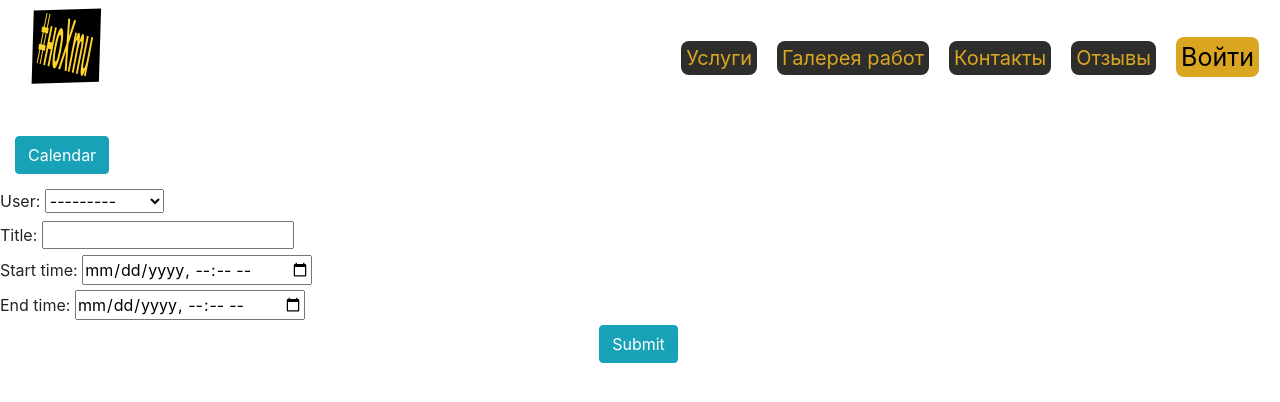
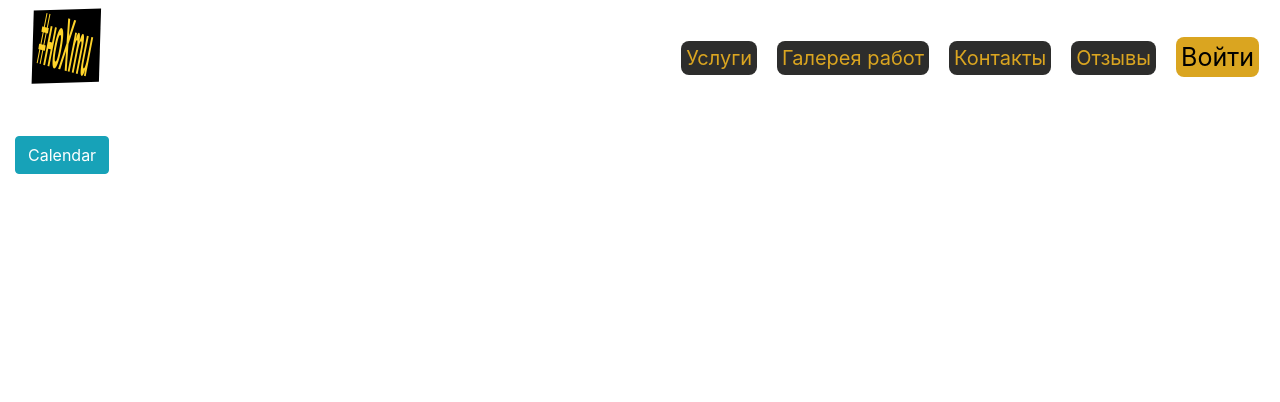
Before and after one commit to OsipenkoSA/Diplom, a Django app: template nailmaster/work_calendar/templates/work_calendar/event.html in a window 1280 px wide. Shown: the top 402 px of the page. Run offline with Django 5.2, Linux system fonts and the light colour scheme; the template is opened without the code that fills it: values that come from a table or form of the project are taken from there, others are empty; data comes from the database, SQL or seed files in the repository; both versions use the stored data as it was after the commit; some libraries are stand-ins or nearby versions.

Commit message:
event in calendar

```diff
--- a/nailmaster/work_calendar/forms.py
+++ /dev/null
@@ -1,19 +0,0 @@
-from django.forms import ModelForm, DateInput
-from .models import Event
-
-
-class EventForm(ModelForm):
-    class Meta:
-        model = Event
-        # datetime-local is a HTML5 input type, format to make date time show on fields
-        widgets = {
-            'start_time': DateInput(attrs={'type': 'datetime-local'}, format='%Y-%m-%dT%H:%M'),
-            'end_time': DateInput(attrs={'type': 'datetime-local'}, format='%Y-%m-%dT%H:%M'),
-        }
-        fields = '__all__'
-
-    def __init__(self, *args, **kwargs):
-        super(EventForm, self).__init__(*args, **kwargs)
-        # input_formats parses HTML5 datetime-local input to datetime field
-        self.fields['start_time'].input_formats = ('%Y-%m-%dT%H:%M',)
-        self.fields['end_time'].input_formats = ('%Y-%m-%dT%H:%M',)
--- a/nailmaster/work_calendar/models.py
+++ b/nailmaster/work_calendar/models.py
@@ -9,7 +9,7 @@ class Event(models.Model):
     start_time = models.DateTimeField()
     end_time = models.DateTimeField()
 
-    @property
-    def get_html_url(self):
-        url = reverse('cal:event_edit', args=(self.id,))
-        return f'<a href="{url}"> {self.title} </a>'
+    # @property
+    # def get_html_url(self):
+    #     url = reverse('calendar:event_edit', args=(self.id,))
+    #     return f'<a href="{url}"> {self.title} </a>'
--- a/nailmaster/work_calendar/templates/work_calendar/event.html
+++ b/nailmaster/work_calendar/templates/work_calendar/event.html
@@ -5,7 +5,7 @@
 
 {% block content %}
 <div class="clearfix">
-  <a class="btn btn-info left" href="{% url 'cal:calendar' %}"> Calendar </a>
+  <a class="btn btn-info left" href="{% url 'calendar' %}"> Calendar </a>
 </div>
 
 {% if form.errors %}
@@ -23,11 +23,11 @@
     {% endfor %}
 {% endif %}
 
-<form method="post">
-  {% csrf_token %}
-  <table class="form form-table">
-    {{ form }}
-    <tr><td colspan="2"><button type="submit" class="btn btn-info right"> Submit </button></td></tr>
-  </table>
-</form>
+<!--<form method="post">-->
+<!--  {% csrf_token %}-->
+<!--  <table class="form form-table">-->
+<!--    {{ form }}-->
+<!--    <tr><td colspan="2"><button type="submit" class="btn btn-info right"> Submit </button></td></tr>-->
+<!--  </table>-->
+<!--</form>-->
 {% endblock %}
--- a/nailmaster/work_calendar/urls.py
+++ b/nailmaster/work_calendar/urls.py
@@ -3,6 +3,6 @@ from . import views
 
 urlpatterns = [
     path('calendar/', views.CalendarView.as_view(), name='calendar'),
-    path(r'^event/new/$', views.event, name='event_new'),
-    path(r'^event/edit/(?P<event_id>\d+)/$', views.event, name='event_edit'),
+    path('event/<int:pk>/', views.event, name='event'),
+    # path(r'^event/edit/(?P<event_id>\d+)/$', views.event, name='event_edit'),
 ]
--- a/nailmaster/work_calendar/utils.py
+++ b/nailmaster/work_calendar/utils.py
@@ -15,7 +15,7 @@ class Calendar(HTMLCalendar):
         events_per_day = events.filter(start_time__day=day)
         d = ''
         for event in events_per_day:
-            d += f'<li> {event.get_html_url} </li>'
+            d += f'<li> {event.start_time} {event.title} </li>'
 
         if day != 0:
             return f"<td><span class='date'>{day}</span><ul> {d} </ul></td>"
```
Also changed, not shown: nailmaster/work_calendar/views.py (+4 -9 lines), nailmaster/db.sqlite3.
